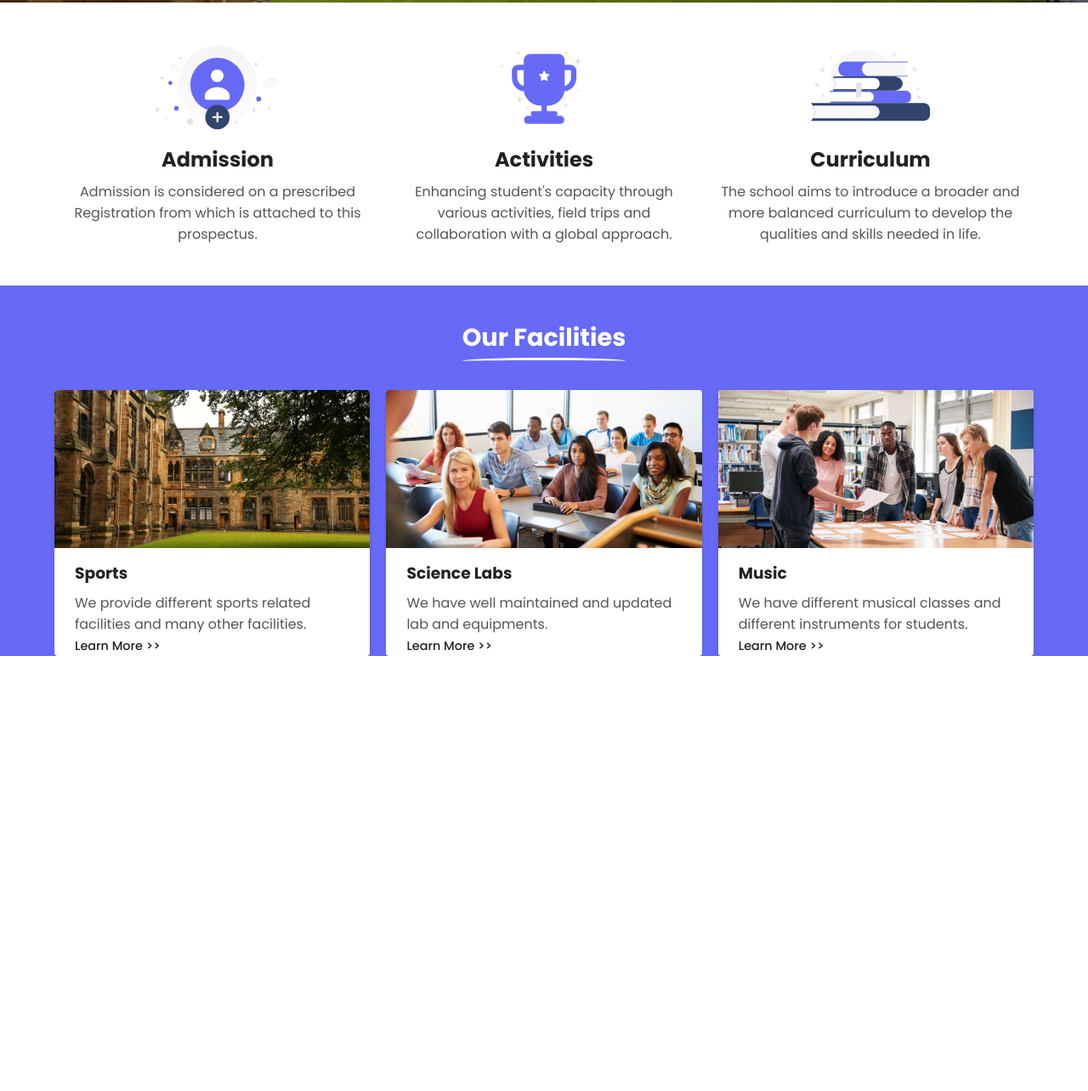
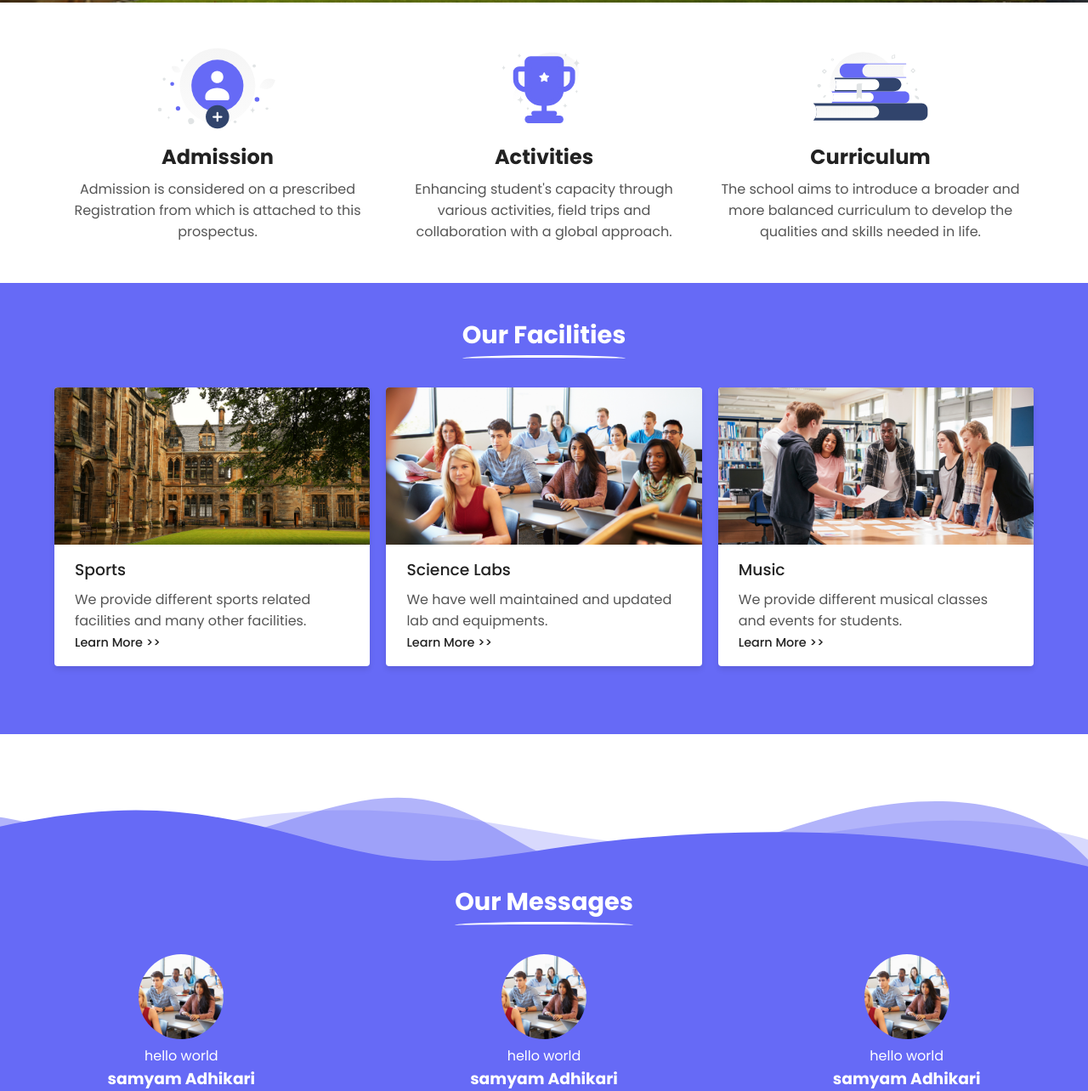
Before and after one commit to shaggy619/school-website, a plain HTML site: page index.html in a window 1280 px wide. Shown: the part 918-2202 px from the top of the page at 85% size. Before the commit the page ends 1690 px from the top, so only its background shows below. Drawn offline with nearby package versions, Linux system fonts and the light colour scheme.

Commit message:
Improved Features and Facilities Section

```diff
--- a/index.html
+++ b/index.html
@@ -10,13 +10,12 @@
       rel="stylesheet"
       href="https://cdnjs.cloudflare.com/ajax/libs/font-awesome/6.4.2/css/all.min.css"
     />
-    <!-- Sweeper Js -->
+    <!-- Swiper Js -->
     <link
       rel="stylesheet"
       href="https://unpkg.com/swiper/swiper-bundle.min.css"
     />
 
-    <script src="https://unpkg.com/swiper/swiper-bundle.min.js"></script>
     <link rel="stylesheet" href="style.css" />
   </head>
   <body>
@@ -126,9 +125,8 @@
       <div class="container features-content">
         <div class="illustrations">
           <svg
-            width="200"
-            height="200"
             viewBox="0 0 900 600"
+            preserveAspectRatio="xMidYMid meet"
             fill="none"
             xmlns="http://www.w3.org/2000/svg"
           >
@@ -304,9 +302,8 @@
         </div>
         <div class="illustrations">
           <svg
-            width="200"
-            height="200"
             viewBox="0 0 900 600"
+            preserveAspectRatio="xMidYMid meet"
             fill="none"
             xmlns="http://www.w3.org/2000/svg"
           >
@@ -383,9 +380,8 @@
         </div>
         <div class="illustrations">
           <svg
-            width="200"
-            height="200"
             viewBox="0 0 900 600"
+            preserveAspectRatio="xMidYMid meet"
             fill="none"
             xmlns="http://www.w3.org/2000/svg"
           >
@@ -569,18 +565,68 @@
         <div class="card">
           <img src="./Images/image2.png" alt="Facility 3" />
           <h3>Music</h3>
-          <p>
-            We have different musical classes and different instruments for
-            students.
-          </p>
+          <p>We provide different musical classes and events for students.</p>
           <div class="learn-more">
             <a href="#">Learn More >></a>
           </div>
         </div>
       </div>
-      <!-- Facilities Section End -->
     </div>
+    <!-- Facilities Section End -->
 
+    <!-- Dummy Section Start -->
+    <div class="dummy">
+      <div class="custom-shape-divider-bottom-1698467442">
+        <svg
+          data-name="Layer 1"
+          xmlns="http://www.w3.org/2000/svg"
+          viewBox="0 0 1200 120"
+          preserveAspectRatio="none"
+        >
+          <path
+            d="M0,0V46.29c47.79,22.2,103.59,32.17,158,28,70.36-5.37,136.33-33.31,206.8-37.5C438.64,32.43,512.34,53.67,583,72.05c69.27,18,138.3,24.88,209.4,13.08,36.15-6,69.85-17.84,104.45-29.34C989.49,25,1113-14.29,1200,52.47V0Z"
+            opacity=".25"
+            class="shape-fill"
+          ></path>
+          <path
+            d="M0,0V15.81C13,36.92,27.64,56.86,47.69,72.05,99.41,111.27,165,111,224.58,91.58c31.15-10.15,60.09-26.07,89.67-39.8,40.92-19,84.73-46,130.83-49.67,36.26-2.85,70.9,9.42,98.6,31.56,31.77,25.39,62.32,62,103.63,73,40.44,10.79,81.35-6.69,119.13-24.28s75.16-39,116.92-43.05c59.73-5.85,113.28,22.88,168.9,38.84,30.2,8.66,59,6.17,87.09-7.5,22.43-10.89,48-26.93,60.65-49.24V0Z"
+            opacity=".5"
+            class="shape-fill"
+          ></path>
+          <path
+            d="M0,0V5.63C149.93,59,314.09,71.32,475.83,42.57c43-7.64,84.23-20.12,127.61-26.46,59-8.63,112.48,12.24,165.56,35.4C827.93,77.22,886,95.24,951.2,90c86.53-7,172.46-45.71,248.8-84.81V0Z"
+            class="shape-fill"
+          ></path>
+        </svg>
+      </div>
+    </div>
+    <!-- Dummy Section End -->
+
+    <!-- Testimonials Section Start -->
+    <div class="testimonials">
+      <div class="testimonials-heading">
+        <h2 class="underline">Our Messages</h2>
+      </div>
+      <div class="swiper-wrapper">
+        <div class="testimonials-slider">
+          <img src="./Images/image1.png" alt="" />
+          <p>hello world</p>
+          <h3>samyam Adhikari</h3>
+        </div>
+        <div class="testimonials-slider">
+          <img src="./Images/image1.png" alt="" />
+          <p>hello world</p>
+          <h3>samyam Adhikari</h3>
+        </div>
+        <div class="testimonials-slider">
+          <img src="./Images/image1.png" alt="" />
+          <p>hello world</p>
+          <h3>samyam Adhikari</h3>
+        </div>
+      </div>
+    </div>
+    <!-- Testimonials section End -->
+    <script src="https://unpkg.com/swiper/swiper-bundle.min.js"></script>
     <script src="script.js"></script>
   </body>
 </html>
--- a/script.js
+++ b/script.js
@@ -1,4 +1,4 @@
-var swiper = new Swiper(".swiper-container", {
+let swiper = new Swiper(".swiper-container", {
   navigation: {
     nextEl: ".swiper-button-next",
     prevEl: ".swiper-button-prev",
@@ -14,14 +14,14 @@ var swiper = new Swiper(".swiper-container", {
 });
 
 function resetTextAnimation() {
-  var textSlides = document.querySelectorAll(".text-slide");
-  var textSlides2 = document.querySelectorAll(".text-slide2");
+  let textSlides = document.querySelectorAll(".text-slide");
+  let textSlides2 = document.querySelectorAll(".text-slide2");
   textSlides.forEach(function (textSlide) {
-    var newElement = textSlide.cloneNode(true);
+    let newElement = textSlide.cloneNode(true);
     textSlide.parentNode.replaceChild(newElement, textSlide);
   });
   textSlides2.forEach(function (textSlide2) {
-    var newElement = textSlide2.cloneNode(true);
+    let newElement = textSlide2.cloneNode(true);
     textSlide2.parentNode.replaceChild(newElement, textSlide2);
   });
 }
--- a/style.css
+++ b/style.css
@@ -146,27 +146,25 @@ a {
   font-size: 1.5rem;
   text-align: center;
   font-family: "Jost";
-}
-
-.swiper-slide img {
-  width: 100%;
-  height: 100%;
+  min-height: 100vh;
 }
 
 .slide1 {
-  background-image: url(./images/image3.png);
-  background-repeat: no-repeat;
-  background-size: cover;
+  background-image: url(./Images/image3.png);
 }
 
 .slide2 {
-  background-image: url(./images/image2.png);
-  background-repeat: no-repeat;
-  background-size: cover;
+  background-image: url(./Images/image2.png);
 }
 
 .slide3 {
-  background-image: url(./images/image1.png);
+  background-image: url(./Images/image1.png);
+}
+
+.slide1,
+.slide2,
+.slide3 {
+  background-position: center;
   background-repeat: no-repeat;
   background-size: cover;
 }
@@ -229,12 +227,14 @@ a {
 
 .illustrations {
   text-align: center;
+  width: 100%;
+  padding: 2.3rem 0;
 }
 
 .illustrations-content {
-  margin-top: -2.5rem;
+  margin-top: -0.5rem;
   color: var(--dark-color);
-  padding-bottom: 3rem;
+  padding-bottom: 0.7rem;
 }
 
 .illustrations-content h2 {
@@ -254,9 +254,16 @@ a {
   color: var(--gray-color);
 }
 
+.illustrations svg {
+  width: 100%;
+  height: 8rem;
+}
+
 .facilities {
   background-color: var(--primary-color);
   color: var(--white-color);
+  padding-bottom: 5rem;
+  position: relative;
 }
 
 .facilities h2 {
@@ -300,6 +307,7 @@ a {
   margin: 0.5rem 0;
   color: var(--dark-color);
   padding: 0 1.5rem;
+  font-weight: 500;
 }
 
 .card p {
@@ -309,6 +317,7 @@ a {
 
 .learn-more {
   padding: 0 1.5rem;
+  padding-bottom: 1rem;
 }
 
 .card .learn-more a {
@@ -335,3 +344,58 @@ a {
   border-radius: 50%;
   height: 8px;
 }
+
+.dummy {
+  background-color: var(--white-color);
+  height: 20vh;
+  position: relative;
+}
+
+.custom-shape-divider-bottom-1698467442 {
+  position: absolute;
+  bottom: 0;
+  left: 0;
+  width: 100%;
+  overflow: hidden;
+  line-height: 0;
+  transform: rotate(180deg);
+}
+
+.custom-shape-divider-bottom-1698467442 svg {
+  position: relative;
+  display: block;
+  width: calc(113% + 1.3px);
+  height: 93px;
+}
+
+.custom-shape-divider-bottom-1698467442 .shape-fill {
+  fill: #666af6;
+}
+
+.testimonials {
+  background-color: var(--primary-color);
+  color: white;
+}
+
+.testimonials-slider {
+  width: 100vw;
+  text-align: center;
+}
+
+.testimonials-slider img {
+  width: 100px;
+  height: 100px;
+  object-fit: cover;
+  border-radius: 50%;
+}
+
+.testimonials-heading {
+  text-align: center;
+  padding-bottom: 2.5rem;
+  padding-top: 1rem;
+}
+
+.testimonials h2 {
+  display: inline-block;
+  font-size: 1.8rem;
+}
```
